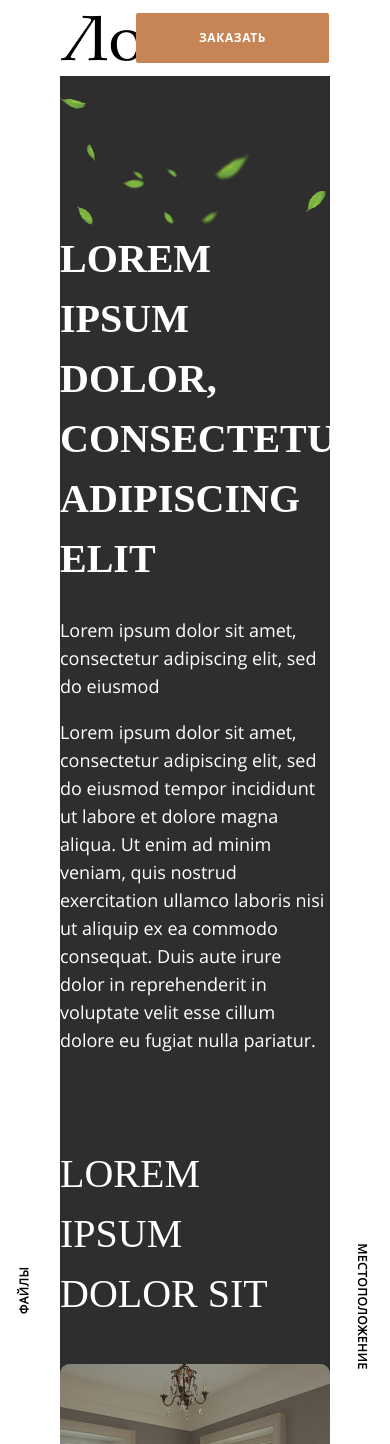
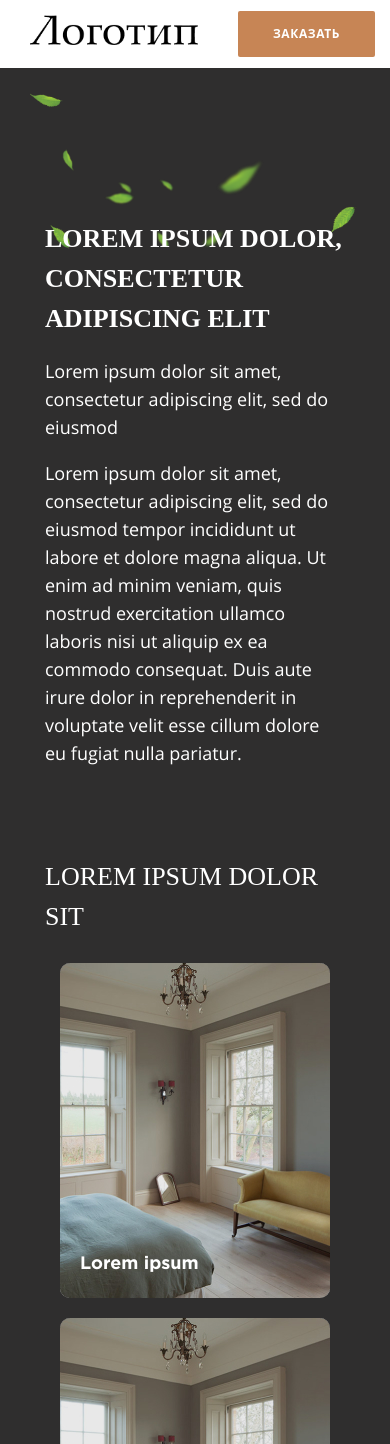
Before and after one commit to aleksandr-staetskiy/ag, a web app: file temp/index.html in a window 390 px wide. Shown: the top 1444 px of the page. Run offline with its HTML, style and script files only (its server is not run), Linux system fonts and the light colour scheme.

Commit message:
mobile adoptation of home page

```diff
--- a/build/css/style.css
+++ b/build/css/style.css
@@ -269,6 +269,13 @@ img {
   text-transform: uppercase;
 }
 
+@media (max-width: 780px) {
+  .title {
+    font-size: 2.6rem;
+    line-height: 4.0rem;
+  }
+}
+
 .page-header {
   padding: 15px 0;
   background: #ffffff;
@@ -308,6 +315,12 @@ img {
           transform-origin: 40% 20%;
 }
 
+@media (max-width: 780px) {
+  .page__left {
+    display: none;
+  }
+}
+
 .page__main {
   color: #fff;
   height: 100vh;
@@ -315,6 +328,12 @@ img {
   margin: 0 60px;
   padding-top: 45px;
   overflow: scroll;
+}
+
+@media (max-width: 780px) {
+  .page__main {
+    margin: 0 30px;
+  }
 }
 
 .page__right {
@@ -352,6 +371,12 @@ img {
           transform-origin: 35% -25%;
 }
 
+@media (max-width: 780px) {
+  .page__right {
+    display: none;
+  }
+}
+
 .page__decorator {
   background: url("../../img/bg-img.png") #2f2e2e;
   background-position: top;
@@ -362,6 +387,12 @@ img {
 .container {
   max-width: 850px;
   margin: 0 auto;
+}
+
+@media (max-width: 1000px) {
+  .container {
+    padding: 0px 15px;
+  }
 }
 
 .file {
@@ -388,6 +419,7 @@ img {
   top: 0;
   right: 0;
   padding: 15px 60px;
+  z-index: 6;
 }
 
 .page-header__btn {
@@ -395,10 +427,29 @@ img {
   right: 61px;
 }
 
+@media (max-width: 780px) {
+  .page-header {
+    -webkit-box-pack: start;
+        -ms-flex-pack: start;
+            justify-content: flex-start;
+    padding: 15px 30px;
+  }
+  .page-header__btn {
+    right: 15px;
+  }
+}
+
 .logo {
   display: block;
   width: 268px;
   height: 46px;
+}
+
+@media (max-width: 780px) {
+  .logo {
+    width: 168px;
+    height: 38px;
+  }
 }
 
 .btn {
@@ -415,6 +466,12 @@ img {
   line-height: 1.6rem;
   letter-spacing: 0.05em;
   text-transform: uppercase;
+}
+
+@media (max-width: 780px) {
+  .btn {
+    padding: 15px 35px;
+  }
 }
 
 .promo__title {
@@ -486,6 +543,13 @@ img {
   background: -webkit-gradient(linear, left bottom, left top, from(rgba(30, 30, 30, 0.4)), to(rgba(30, 30, 30, 0.4))), url("../../img/card-img.jpg") no-repeat;
   background: -o-linear-gradient(bottom, rgba(30, 30, 30, 0.4), rgba(30, 30, 30, 0.4)), url("../../img/card-img.jpg") no-repeat;
   background: linear-gradient(0deg, rgba(30, 30, 30, 0.4), rgba(30, 30, 30, 0.4)), url("../../img/card-img.jpg") no-repeat;
+}
+
+@media (max-width: 1000px) {
+  .catalogue__list {
+    -ms-flex-pack: distribute;
+        justify-content: space-around;
+  }
 }
 
 .location__map {
--- a/src/assets/styles/global-tags.scss
+++ b/src/assets/styles/global-tags.scss
@@ -61,4 +61,10 @@ img {
     font-size: 4.0rem;
     line-height: 6.0rem;
     text-transform: uppercase;
+    @media (max-width: 780px) {
+        & {
+            font-size: 2.6rem;
+            line-height: 4.0rem;
+        }
+    }
 }
--- a/src/blocks/catalogue/catalogue.scss
+++ b/src/blocks/catalogue/catalogue.scss
@@ -43,4 +43,9 @@
             background: linear-gradient(0deg, rgba(30, 30, 30, 0.4), rgba(30, 30, 30, 0.4)), url('../../img/card-img.jpg')no-repeat;
         }
     }
+    @media (max-width: 1000px) {
+        &__list {
+            justify-content: space-around;
+        }
+    }
 }
--- a/src/components/btn/btn.scss
+++ b/src/components/btn/btn.scss
@@ -12,4 +12,9 @@
     line-height: 1.6rem;
     letter-spacing: 0.05em;
     text-transform: uppercase;
+    @media (max-width: 780px) {
+        & {
+            padding: 15px 35px;
+        }
+    }
 }
--- a/src/components/logo/logo.scss
+++ b/src/components/logo/logo.scss
@@ -2,4 +2,10 @@
     display: block;
     width: 268px;
     height: 46px;
+    @media (max-width: 780px) {
+        & {
+            width: 168px;
+            height: 38px;
+        }
+    }
 }
```
Also changed, not shown: src/assets/styles/page.scss (+20 -0 lines), src/blocks/header/main_header.scss (+10 -0 lines).
